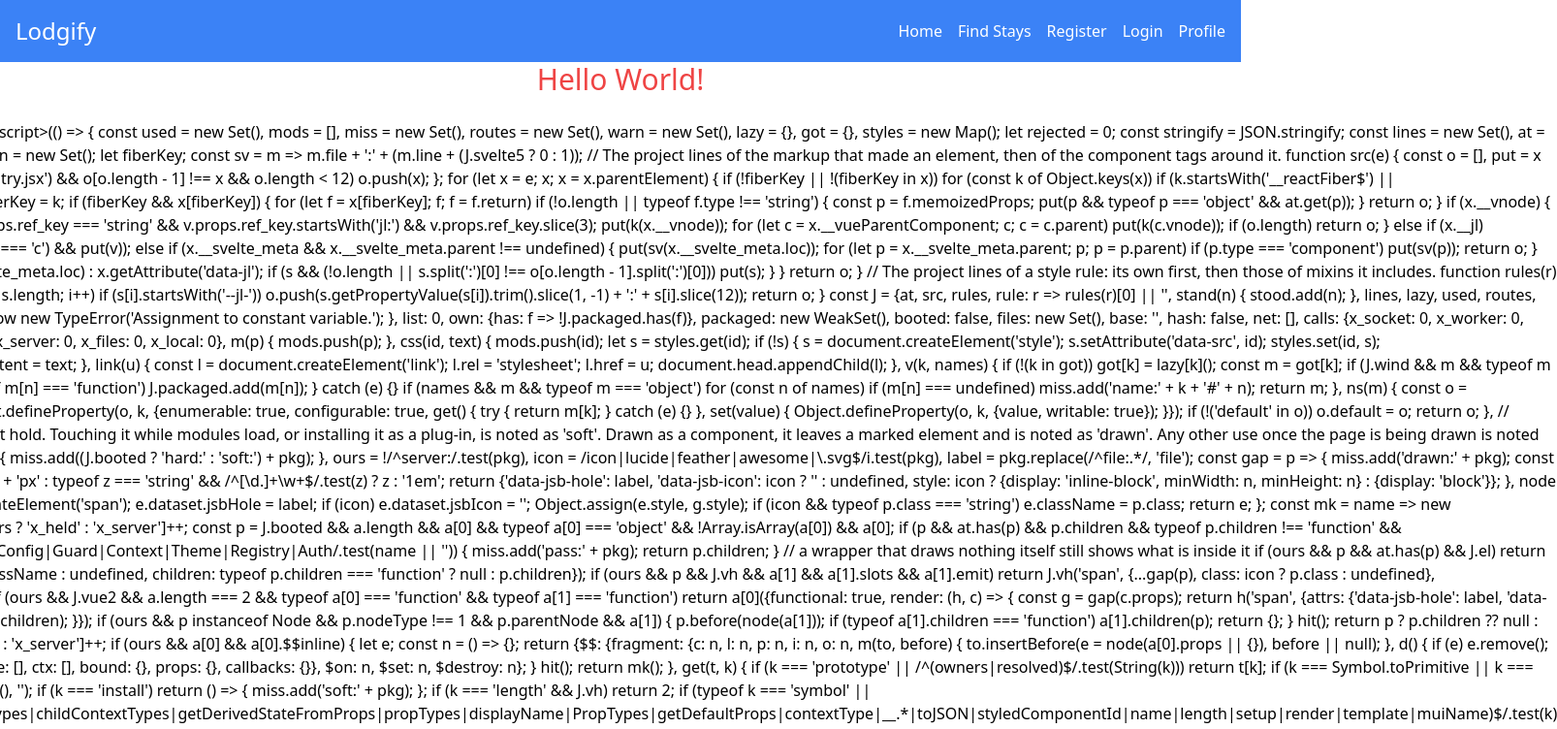
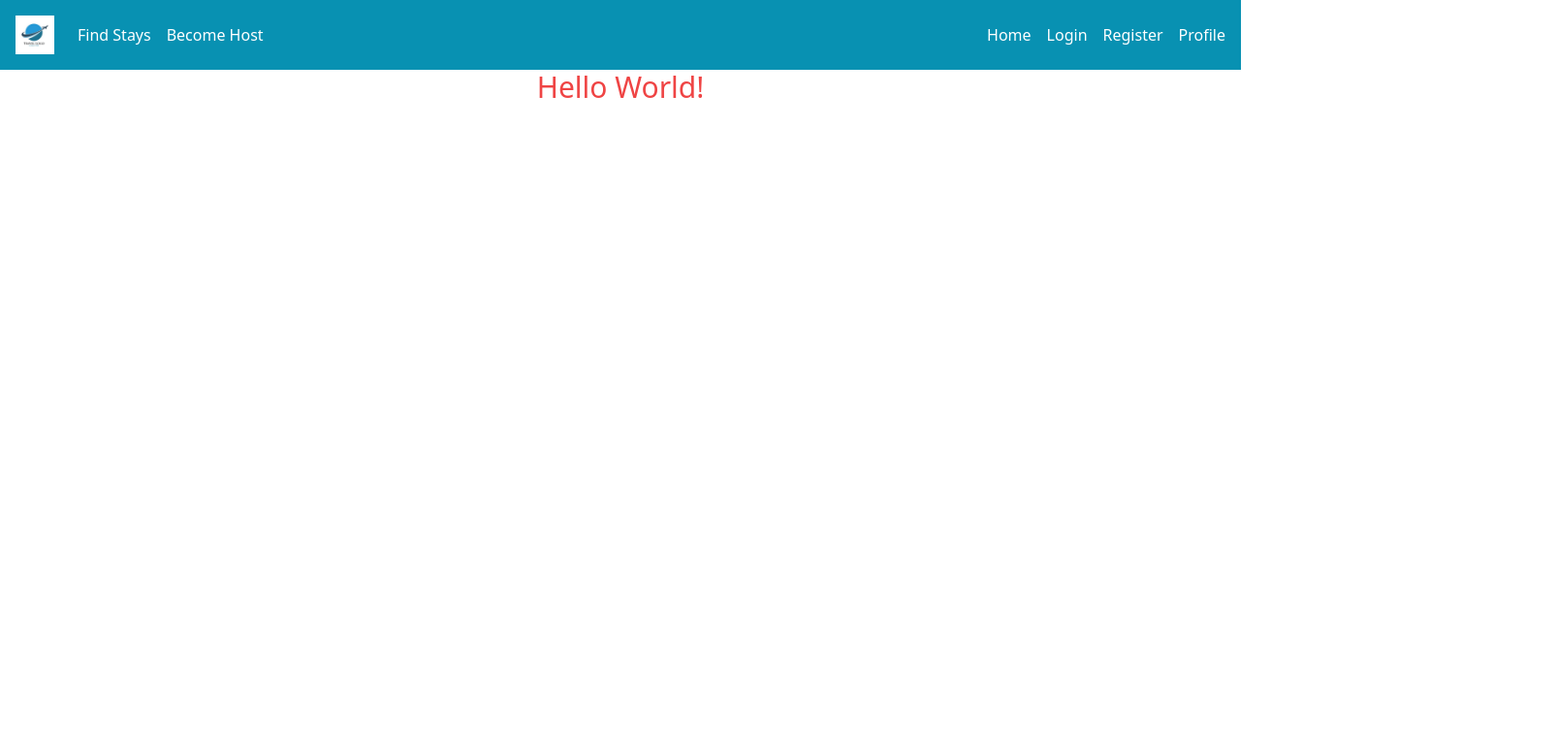
Before and after one commit to Alyra07/CCL2-website, a React (Vite) app in the folder frontend/: page / in a window 1280 px wide. Shown: the top 752 px of the page at 97% size, 1606 px wide, since content can reach past the window. Built offline with nearby package versions, Linux system fonts and the light colour scheme.

Commit message:
retry listings with material UI

```diff
--- a/frontend/package.json
+++ b/frontend/package.json
@@ -10,6 +10,9 @@
     "preview": "vite preview"
   },
   "dependencies": {
+    "@emotion/react": "^11.11.4",
+    "@emotion/styled": "^11.11.5",
+    "@mui/material": "^5.15.20",
     "@supabase/supabase-js": "^2.43.4",
     "axios": "^1.7.2",
     "react": "^18.2.0",
--- a/frontend/src/App.jsx
+++ b/frontend/src/App.jsx
@@ -2,7 +2,6 @@ import React from 'react';
 import { BrowserRouter as Router, Route, Routes } from 'react-router-dom';
 import './index.css';
 // components
-import MyComponent from './components/MyComponent';
 import NavBar from './components/NavBar';
 // pages
 import Register from './pages/Register';
@@ -22,7 +21,6 @@ const App = () => {
             <Route exact path="/" element={
               <div className="flex flex-col items-center">
                 <h1 className="text-3xl text-red-500">Hello World!</h1>
-                <MyComponent />
               </div>
             } />
             <Route path="/list" element={<ListMain />} />
--- a/frontend/src/assets/apiListings.js
+++ b/frontend/src/assets/apiListings.js
@@ -1,11 +1,5 @@
 import axios from 'axios';
 
 export const fetchListings = async () => {
-  try {
-    const response = await axios.get('http://localhost:5000/list');
-    return response.data;
-  } catch (error) {
-    console.error("Error fetching listings:", error);
-    throw error;
-  }
+
 };
--- a/frontend/src/components/MyComponent.jsx
+++ /dev/null
@@ -1,28 +0,0 @@
-import React, { useEffect, useState } from 'react';
-import axios from 'axios';
-
-const MyComponent = () => {
-  const [message, setMessage] = useState('');
-
-  useEffect(() => {
-    const fetchMessage = async () => {
-      try {
-        const res = await axios.get('http://localhost:3000/');
-        setMessage(res.data);
-      } catch (error) {
-        console.error('Error fetching message', error);
-      }
-    };
-
-    fetchMessage();
-  }, []);
-
-  return (
-    <div>
-      <h2>Message from server:</h2>
-      <p>{message}</p>
-    </div>
-  );
-};
-
-export default MyComponent;
--- a/frontend/src/components/NavBar.jsx
+++ b/frontend/src/components/NavBar.jsx
@@ -3,13 +3,20 @@ import { Link } from 'react-router-dom';
 
 const NavBar = () => {
   return (
-    <nav className="flex justify-between items-center p-4 bg-blue-500 text-white">
-      <h1 className="text-2xl">Lodgify</h1>
-      <div>
+    <nav className="flex flex-row p-4 bg-cyan-600 text-white">
+      <div className="flex flex-grow items-center">
+        <a href="/">
+        <img className="w-10 h-10 mr-2"
+        src="/img/travel-logo.jpg"
+        alt="hotel room icon" />
+        </a>
+        <Link className="mx-4" to="/list">Find Stays</Link>
+        <Link className="mr-4" to="/">Become Host</Link>
+      </div>
+      <div className='flex flex-row items-center justify-right'>
         <Link className="mr-4" to="/">Home</Link>
-        <Link className="mr-4" to="/list">Find Stays</Link>
+        <Link className="mr-4" to="/login">Login</Link>
         <Link className="mr-4" to="/register">Register</Link>
-        <Link className="mr-4" to="/login">Login</Link>
         <Link to="/profile">Profile</Link>
       </div>
     </nav>
--- a/frontend/src/components/SearchBar.jsx
+++ b/frontend/src/components/SearchBar.jsx
@@ -9,7 +9,7 @@ const SearchBar = ({ onSearch }) => {
   };
 
   return (
-    <div className="flex flex-col sm:flex-row content-center justify-center mb-6">
+    <div className="sm:flex-row content-center justify-center">
       <input
         type="text"
         placeholder="Search place..."
@@ -17,7 +17,7 @@ const SearchBar = ({ onSearch }) => {
         value={searchValue}
         onChange={handleSearchChange}
       />
-      <button className="ml-4">
+      <button className="ml-2 p-2">
         Search
       </button>
     </div>
```
Also changed, not shown: 2 other files (tests, documents, lock files or other folders).
